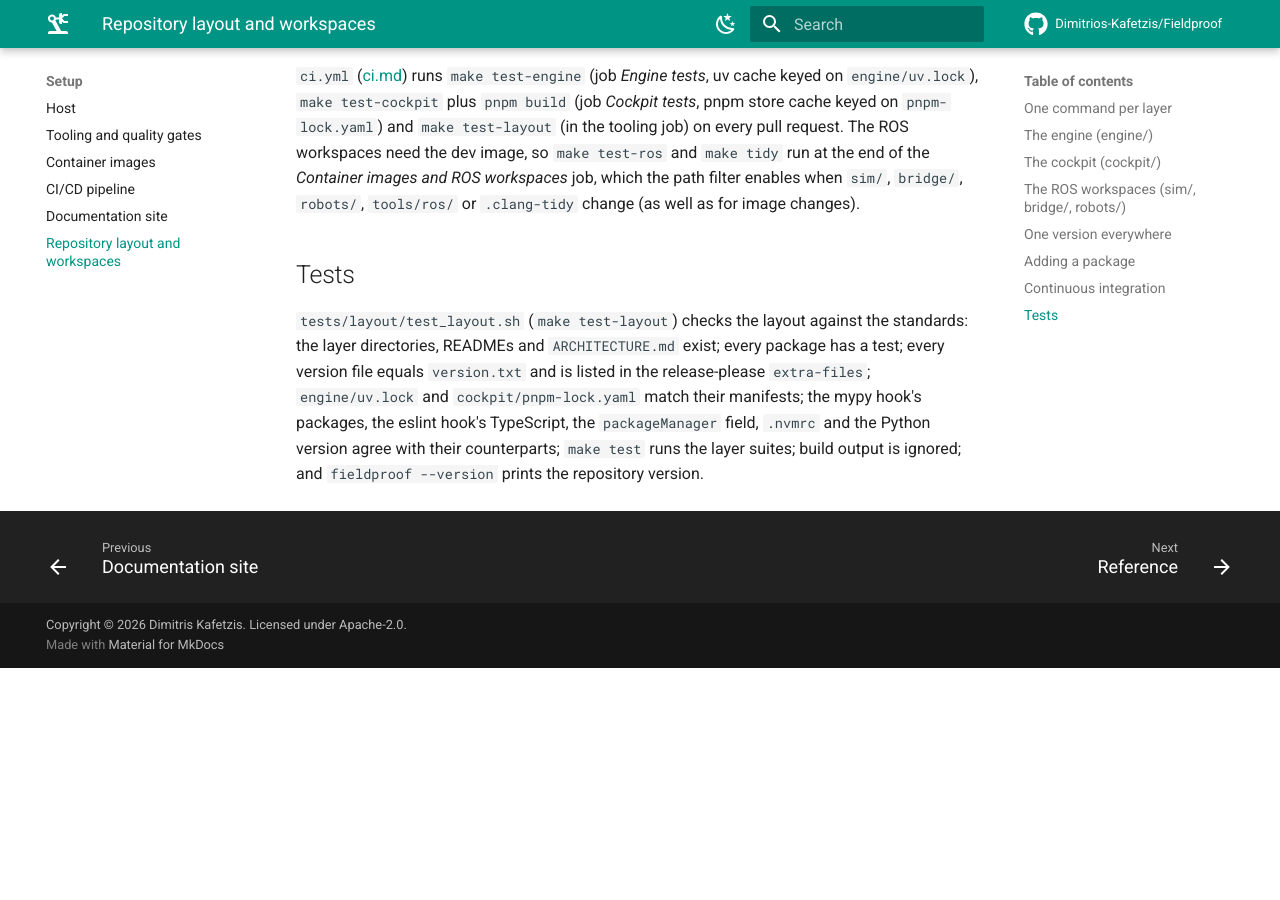
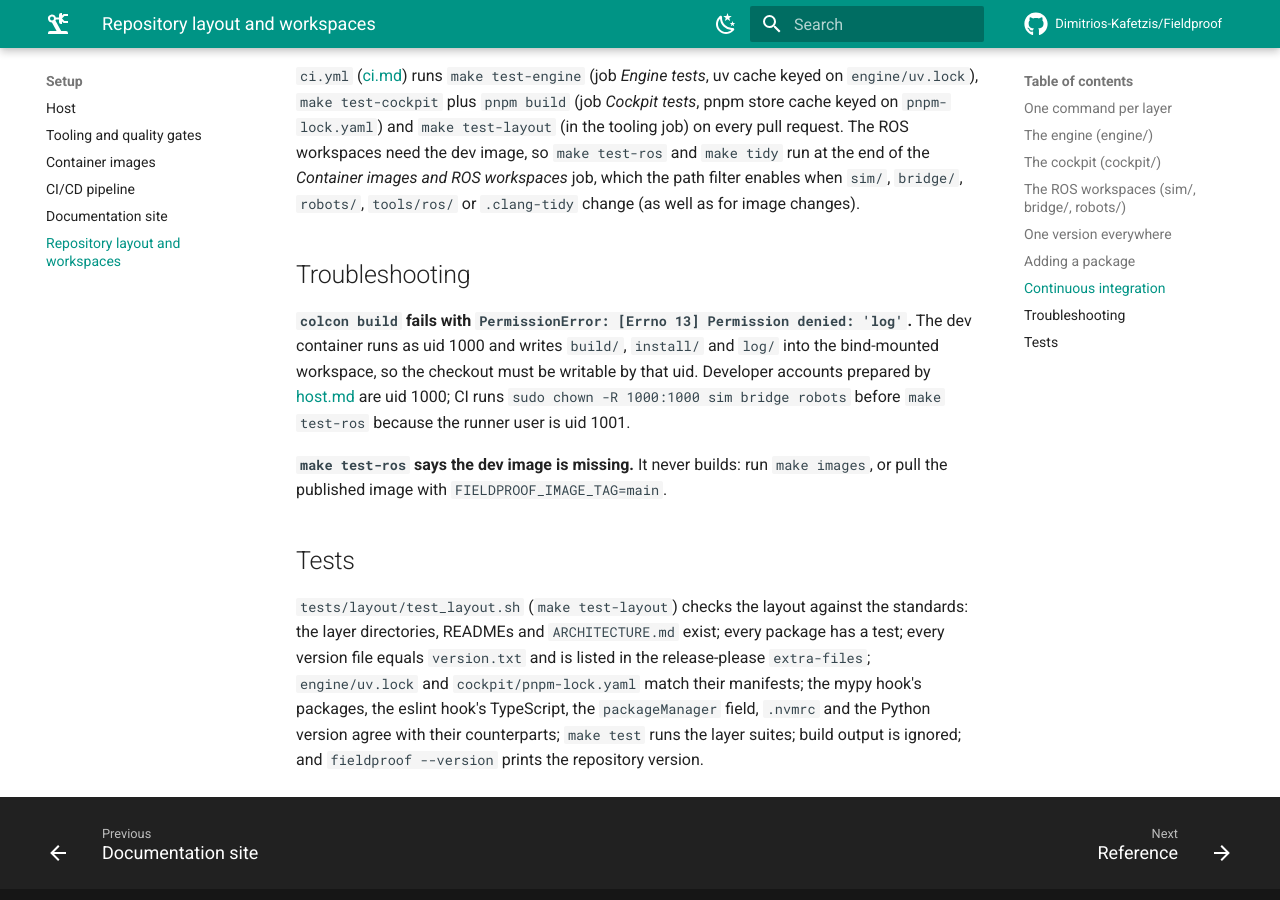
Before and after one commit to Dimitrios-Kafetzis/Fieldproof, an MkDocs documentation site: the page built from docs/setup/workspaces.md, in a window 1280 px wide and 900 px high, scrolled down 3473 px. Built offline with MkDocs 1.6.1 and Material for MkDocs 9.7.7, drawn with Linux system fonts in a browser that asks for light colours; comment, search, counter and statistics services are not loaded; before the commit the page ends 4141 px from its top, so only the background shows below that.

Commit message:
fix(ci): make the ROS workspaces writable on the runner and the ignore check clone-proof
The dev container builds as uid 1000 while the runner's checkout belongs to uid 1001, so the image
job chowns sim/, bridge/ and robots/ before `make test-ros`. The layout test checks a file inside
each build output directory, because a `dir/` ignore pattern only matches a path git can tell is a
directory and the directories do not exist on a fresh checkout.

Task: P0-T07

```diff
--- a/docs/setup/workspaces.md
+++ b/docs/setup/workspaces.md
@@ -123,6 +123,17 @@ ROS workspaces need the dev image, so `make test-ros` and `make tidy` run at the
 *Container images and ROS workspaces* job, which the path filter enables when `sim/`, `bridge/`,
 `robots/`, `tools/ros/` or `.clang-tidy` change (as well as for image changes).
 
+## Troubleshooting
+
+**`colcon build` fails with `PermissionError: [Errno 13] Permission denied: 'log'`.** The dev
+container runs as uid 1000 and writes `build/`, `install/` and `log/` into the bind-mounted
+workspace, so the checkout must be writable by that uid. Developer accounts prepared by
+[host.md](host.md) are uid 1000; CI runs `sudo chown -R 1000:1000 sim bridge robots` before
+`make test-ros` because the runner user is uid 1001.
+
+**`make test-ros` says the dev image is missing.** It never builds: run `make images`, or pull
+the published image with `FIELDPROOF_IMAGE_TAG=main`.
+
 ## Tests
 
 `tests/layout/test_layout.sh` (`make test-layout`) checks the layout against the standards: the
```
Also changed, not shown: 2 other files.
